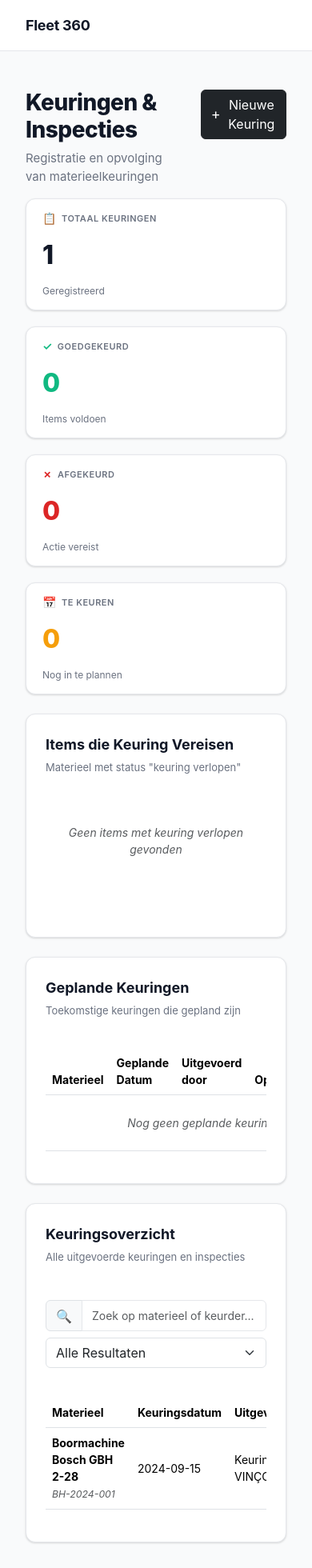
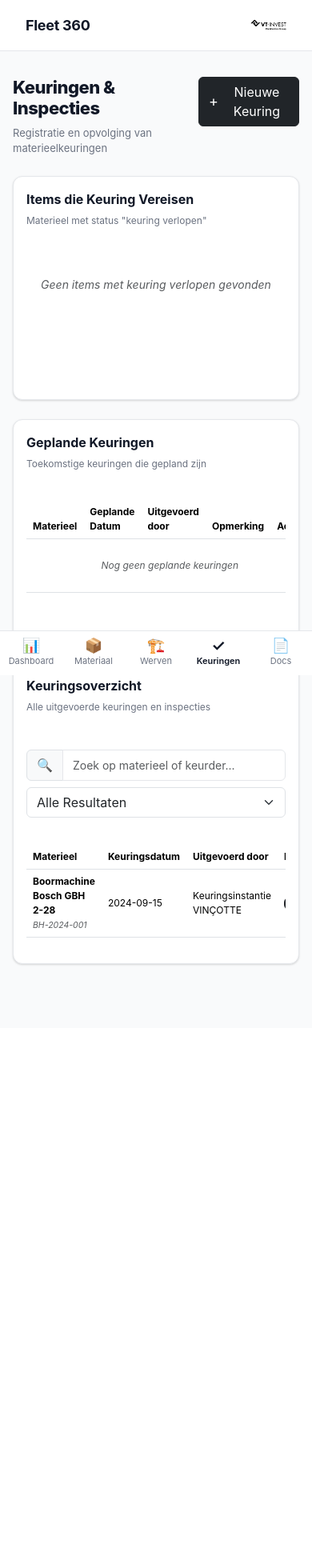
Before and after one commit to A-D-DBS-application/web-application-2025-group-28, a Flask app: page /keuringen in a window 390 px wide. Shown: the whole page at 80% size. After the commit the page ends 1207 px from the top, so only its background shows below. Run offline with Flask 3, Linux system fonts and the light colour scheme; the visitor is signed in with stand-in values (Sample User, id 1); tables that the repository leaves empty hold one stand-in row (values such as "Sample post").

Commit message:
Begin bootstrap

```diff
--- a/app/static/css/style.css
+++ b/app/static/css/style.css
@@ -220,6 +220,48 @@
   width: calc(100% - 260px);
 }
 
+/* Mobiele onderbalk navigatie */
+.mobile-nav {
+  position: fixed;
+  bottom: 0;
+  left: 0;
+  right: 0;
+  height: 56px;
+  background: #ffffff;
+  border-top: 1px solid var(--line);
+  display: flex;
+  justify-content: space-around;
+  align-items: center;
+  z-index: 110;
+}
+
+.mobile-nav-item {
+  flex: 1;
+  text-align: center;
+  text-decoration: none;
+  color: var(--muted);
+  font-size: 11px;
+  display: flex;
+  flex-direction: column;
+  align-items: center;
+  justify-content: center;
+  gap: 2px;
+}
+
+.mobile-nav-icon {
+  font-size: 18px;
+  line-height: 1;
+}
+
+.mobile-nav-item.active {
+  color: var(--accent);
+  font-weight: 600;
+}
+
+.mobile-nav-item.active .mobile-nav-icon {
+  transform: scale(1.1);
+}
+
 .topbar {
   height: 64px;
   background: #ffffff;
@@ -239,6 +281,13 @@
   letter-spacing: -0.3px;
 }
 
+/* Logo rechtsboven op mobiel */
+.topbar-logo-mobile {
+  height: 32px;
+  width: auto;
+  margin-left: auto;
+}
+
 .page {
   padding: 32px;
   width: 100%;
@@ -251,7 +300,7 @@
 .dashboard-top-section {
   display: grid;
   grid-template-columns: 1fr 400px;
-  gap: 0;
+  gap: 24px; /* extra ruimte tussen KPI-blokken en foto */
   align-items: start;
   margin-bottom: 24px;
 }
@@ -328,25 +377,18 @@
 
 .grid-top {
   display: grid;
-  grid-template-columns: repeat(4, 1fr);
+  grid-template-columns: repeat(auto-fit, minmax(220px, 1fr));
   gap: 20px;
   margin-bottom: 0;
   align-items: stretch;
 }
 
-/* For dashboard with 2 columns */
-.dashboard-left .grid-top {
-  grid-template-columns: 300px 300px;
-}
-
-/* For documenten page with 2 columns */
-.documenten-grid {
-  grid-template-columns: 300px 300px !important;
-}
-
-/* For materiaal page with 3 columns: 2 cards + image */
+/* Voor dashboard, documenten en materiaal gebruiken we flexibele kolommen.
+   De exacte kolommen worden via media-queries fijngestemd. */
+.dashboard-left .grid-top,
+.documenten-grid,
 .materiaal-grid {
-  grid-template-columns: 300px 300px 1fr !important;
+  grid-template-columns: repeat(auto-fit, minmax(220px, 1fr));
   align-items: stretch;
 }
 
@@ -360,15 +402,13 @@
   min-height: 140px; /* hoge tegels op andere pagina's */
 }
 
-/* KPI-boxen voor Materiaal-pagina */
-.materiaal-grid .kpi {
-  width: 300px !important;
-  padding: 10px 16px !important;
-  min-height: 110px !important;
-  height: 110px !important;
-  display: flex !important;
-  flex-direction: column !important;
-  justify-content: space-between !important;
+/* KPI-kaarten op de overzichts/dashboardpagina wat compacter en met icoon rechtsboven */
+.dashboard-left .kpi {
+  min-height: 120px;
+}
+
+.dashboard-left .kpi .kpi-title {
+  justify-content: space-between;
 }
 
 .kpi-title {
@@ -530,8 +570,11 @@
 /* ================== RESPONSIVE ================== */
 
 @media (max-width: 1024px) {
-  .grid-top {
-    grid-template-columns: 1fr 1fr;
+  .grid-top,
+  .dashboard-left .grid-top,
+  .documenten-grid,
+  .materiaal-grid {
+    grid-template-columns: repeat(auto-fit, minmax(200px, 1fr));
   }
 
   .grid-top .hero-image {
@@ -557,9 +600,81 @@
     width: 100%;
   }
 
+  .page {
+    padding: 16px;
+    padding-bottom: 80px; /* ruimte voor mobiele nav-balk */
+  }
+
+  /* Dashboard KPI's: 2 kolommen op mobiel */
+  .dashboard-left .grid-top {
+    grid-template-columns: repeat(2, minmax(0, 1fr));
+  }
+
+  /* Andere grids: onder elkaar op mobiel */
   .grid-top,
+  .documenten-grid,
+  .materiaal-grid,
   .grid-bottom {
     grid-template-columns: 1fr;
+  }
+}
+
+/* Extra verfijning voor kleine telefoons */
+@media (max-width: 576px) {
+  /* Verberg KPI-boxen op de overzichtspagina op de kleinste schermen */
+  .dashboard-left .kpi {
+    display: none;
+  }
+
+  /* Op de kleinste schermen KPI's weer volledig in de breedte (1 per rij) */
+  .dashboard-left .grid-top {
+    grid-template-columns: 1fr;
+  }
+
+  .h-title {
+    font-size: 22px;
+  }
+
+  .h-sub {
+    font-size: 13px;
+  }
+
+  .card {
+    padding: 16px;
+  }
+
+  .kpi {
+    min-height: auto;
+  }
+
+  .kpi-value {
+    font-size: 24px;
+  }
+
+  .panel-title {
+    font-size: 16px;
+  }
+
+  .panel-sub {
+    font-size: 12px;
+  }
+
+  table.table {
+    font-size: 12px;
+  }
+
+  table.table th,
+  table.table td {
+    padding: 6px 8px;
+  }
+
+  .hero-image {
+    display: none;
+  }
+
+  /* Verberg minder belangrijke kolommen in documenten-tabel op kleine schermen */
+  .documenten-table .doc-col-sm-hide {
+    display: none;
   }
 }
 
--- a/app/templates/base.html
+++ b/app/templates/base.html
@@ -18,6 +18,30 @@
   >
 </head>
 <body>
+  <!-- Mobiele onderbalk navigatie (alleen zichtbaar op kleine schermen) -->
+  <nav class="mobile-nav d-md-none">
+    <a href="{{ url_for('dashboard') }}" class="mobile-nav-item {% if request.endpoint=='dashboard' %}active{% endif %}">
+      <span class="mobile-nav-icon">📊</span>
+      <span class="mobile-nav-label">Dashboard</span>
+    </a>
+    <a href="{{ url_for('materiaal') }}" class="mobile-nav-item {% if request.endpoint=='materiaal' %}active{% endif %}">
+      <span class="mobile-nav-icon">📦</span>
+      <span class="mobile-nav-label">Materiaal</span>
+    </a>
+    <a href="{{ url_for('werven') }}" class="mobile-nav-item {% if request.endpoint in ['werven', 'werf_detail'] %}active{% endif %}">
+      <span class="mobile-nav-icon">🏗️</span>
+      <span class="mobile-nav-label">Werven</span>
+    </a>
+    <a href="{{ url_for('keuringen') }}" class="mobile-nav-item {% if request.endpoint=='keuringen' %}active{% endif %}">
+      <span class="mobile-nav-icon">✓</span>
+      <span class="mobile-nav-label">Keuringen</span>
+    </a>
+    <a href="{{ url_for('documenten') }}" class="mobile-nav-item {% if request.endpoint=='documenten' %}active{% endif %}">
+      <span class="mobile-nav-icon">📄</span>
+      <span class="mobile-nav-label">Docs</span>
+    </a>
+  </nav>
+
   <!-- Sidebar -->
   <aside class="sidebar">
     <div class="sidebar-top">
@@ -119,6 +143,12 @@
     <!-- Top bar -->
     <header class="topbar">
       <div class="app-title">Fleet 360</div>
+      <!-- Mobiel logo rechtsboven (zichtbaar op kleine schermen) -->
+      <img
+        src="{{ url_for('static', filename='img/logo.png.png') }}"
+        alt="VT-Invest Group"
+        class="topbar-logo-mobile d-md-none"
+      >
     </header>
 
     <!-- Flash messages -->
--- a/app/templates/keuringen.html
+++ b/app/templates/keuringen.html
@@ -15,45 +15,6 @@
   </button>
 </div>
 
-<!-- KPI's -->
-<div class="grid grid-top" style="margin-top:16px;">
-  <div class="card kpi">
-    <div class="kpi-title">
-      <span style="font-size: 14px;">📋</span>
-      Totaal Keuringen
-    </div>
-    <div class="kpi-value">{{ total_keuringen }}</div>
-    <div class="kpi-sub">Geregistreerd</div>
-  </div>
-
-  <div class="card kpi">
-    <div class="kpi-title">
-      <span style="font-size: 14px; color: #10b981;">✓</span>
-      Goedgekeurd
-    </div>
-    <div class="kpi-value" style="color: #10b981;">{{ goedgekeurd_count }}</div>
-    <div class="kpi-sub">Items voldoen</div>
-  </div>
-
-  <div class="card kpi">
-    <div class="kpi-title">
-      <span style="font-size: 14px; color: #dc2626;">✗</span>
-      Afgekeurd
-    </div>
-    <div class="kpi-value" style="color: #dc2626;">{{ afgekeurd_count }}</div>
-    <div class="kpi-sub">Actie vereist</div>
-  </div>
-
-  <div class="card kpi">
-    <div class="kpi-title">
-      <span style="font-size: 14px; color: #f59e0b;">📅</span>
-      Te Keuren
-    </div>
-    <div class="kpi-value" style="color: #f59e0b;">{{ te_keuren }}</div>
-    <div class="kpi-sub">Nog in te plannen</div>
-  </div>
-</div>
-
 <!-- Items die Keuring Vereisen -->
 <div class="card panel" style="margin-top:24px;">
   <div class="panel-title">Items die Keuring Vereisen</div>
@@ -66,7 +27,13 @@
           <div class="card-body">
             <div class="d-flex justify-content-between align-items-start">
               <div class="flex-grow-1">
-                <h6 class="mb-1 fw-bold">{{ item.name or 'Onbekend' }}</h6>
+                <!-- Naam klikbaar maken om details te tonen -->
+                <button type="button"
+                        class="btn btn-link p-0 fw-bold text-start"
+                        style="text-decoration: none; color: inherit;"
+                        onclick="showMaterialDetails('{{ item.serial }}', null)">
+                  {{ item.name or 'Onbekend' }}
+                </button>
                 <small class="text-muted">
                   {{ item.serial }}
                   {% if item.site %}
@@ -76,14 +43,6 @@
               </div>
               <div class="d-flex align-items-center gap-2">
                 <span class="badge bg-warning">Keuring verlopen</span>
-                <div class="btn-group">
-                  <button type="button"
-                          class="btn btn-sm btn-outline-secondary"
-                          data-bs-toggle="modal"
-                          data-bs-target="#materieelDetailsModal"
-                          onclick="showMaterialDetails('{{ item.serial }}', null)">
-                    Details bekijken
-                  </button>
                 <button type="button"
                         class="btn btn-sm btn-dark"
                         data-bs-toggle="modal"
@@ -91,7 +50,6 @@
                         onclick="document.getElementById('keuring-serial').value = '{{ item.serial }}'">
                   Plan Keuring
                 </button>
-                </div>
               </div>
             </div>
           </div>
```
Also changed, not shown: app/templates/documenten.html (+9 -30 lines). Lines whose indentation alone changed are shown as unchanged.
